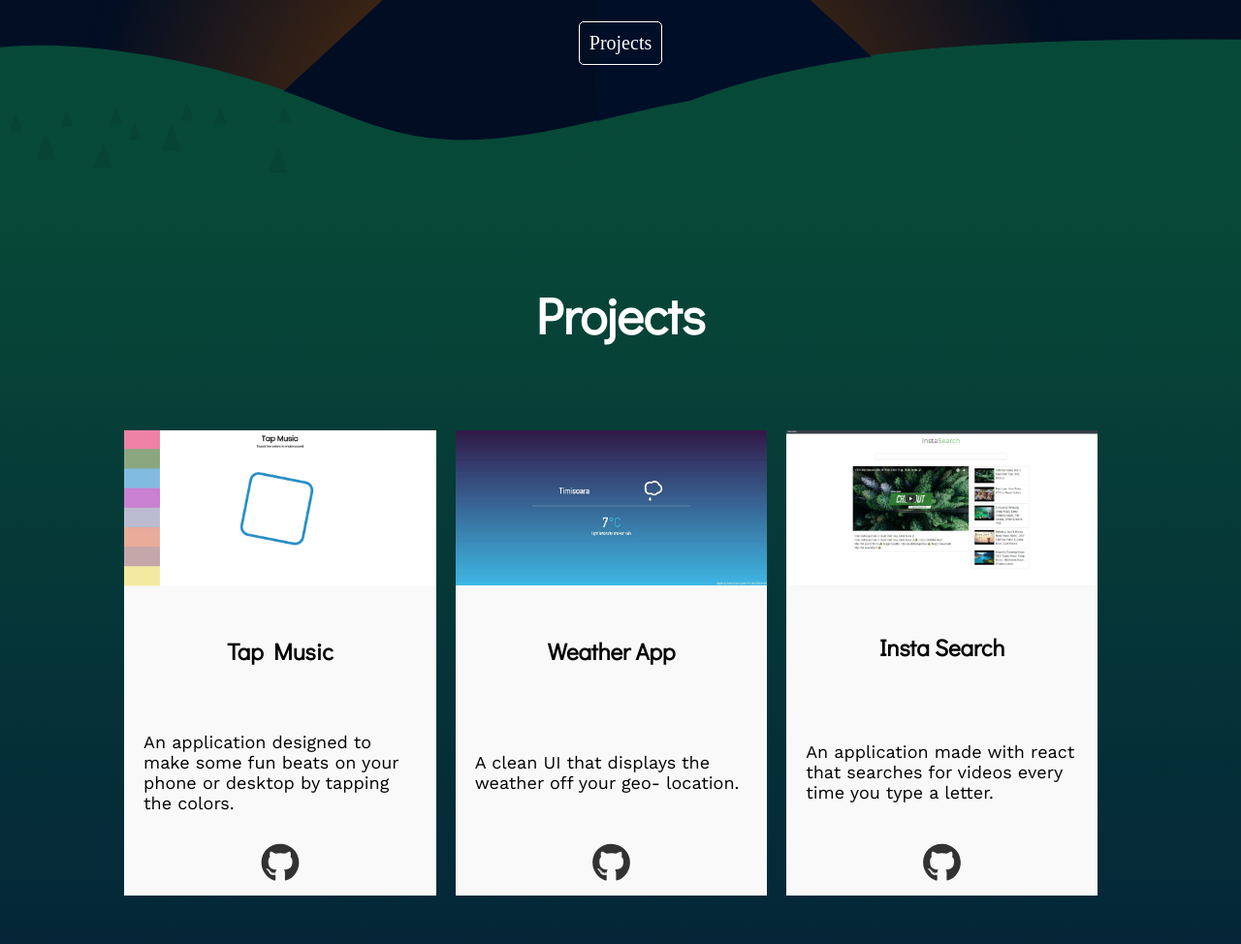
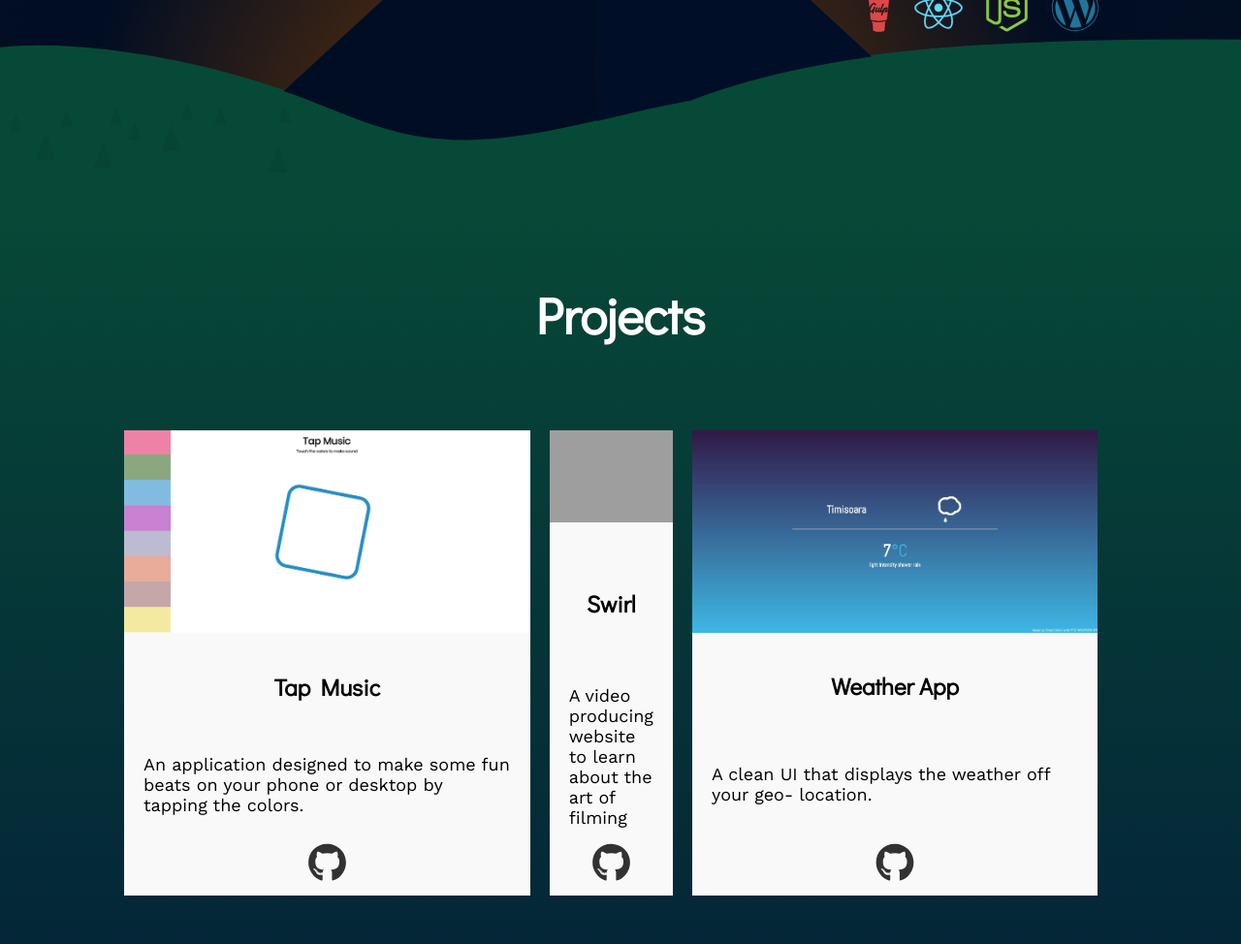
Before and after one commit to Esser50K/StoryOfEdd.github.io, a plain HTML site: page index.html in a window 1280 px wide. Shown: the part 1396-2370 px from the top of the page at 97% size. Drawn offline with nearby package versions, Linux system fonts and the light colour scheme; grey boxes are pictures that could not be loaded.

Commit message:
fixed container overflow and added a new project

```diff
--- a/dest/css/style.css
+++ b/dest/css/style.css
@@ -113,6 +113,7 @@
             transform: translateY(20px); } }
 
 #about {
+  overflow-x: hidden;
   min-height: 100vh;
   background: url("./../img/Portofolio Background1.svg");
   background-repeat: no-repeat;
--- a/index.html
+++ b/index.html
@@ -79,9 +79,6 @@
             L0.9,7.7l4.3,4.2l-1,5.9L9.5,15l5.3,2.8l-1-5.9l4.3-4.2l-5.9-0.9L9.5,1.5L9.5,1.5z" />
             </g>
         </svg>
-        <div class="to-projects">
-            <a href="#projects">Projects</a>
-        </div>
     </section>
     <section id="projects">
         <div class="projects-title">
@@ -101,6 +98,18 @@
                     </a>
                 </div>
             </div>
+            <div class="project-box3">
+                <a href="https://storyofedd.github.io/Swirl-Website/" target="_blank">
+                    <img src="./dest/img/gallery4.png" alt="swirl">
+                </a>
+                <h1>Swirl</h1>
+                <p>A video producing website to learn about the art of filming</p>
+                <div class="box3-links">
+                    <a href="https://github.com/StoryOfEdd/Swirl-Website" target="_blank">
+                        <img src="./dest/img/github.svg" alt="github">
+                    </a>
+                </div>
+            </div>
             <div class="project-box2">
                 <a href="https://storyofedd.github.io/weather-app/" target="_blank">
                     <img src="./dest/img/weather-app-optimized.jpg" alt="weather-app">
@@ -110,16 +119,6 @@
 
                 <div class="box2-links">
                     <a href="https://github.com/StoryOfEdd/weather-app" target="_blank">
-                        <img src="./dest/img/github.svg" alt="github">
-                    </a>
-                </div>
-            </div>
-            <div class="project-box3">
-                <img src="./dest/img/InstaSearch-Optimized.jpg" alt="insta-search">
-                <h1>Insta Search</h1>
-                <p>An application made with react that searches for videos every time you type a letter.</p>
-                <div class="box3-links">
-                    <a href="https://github.com/StoryOfEdd/InstaSearch" target="_blank">
                         <img src="./dest/img/github.svg" alt="github">
                     </a>
                 </div>
```
Also changed, not shown: 1 other file.
